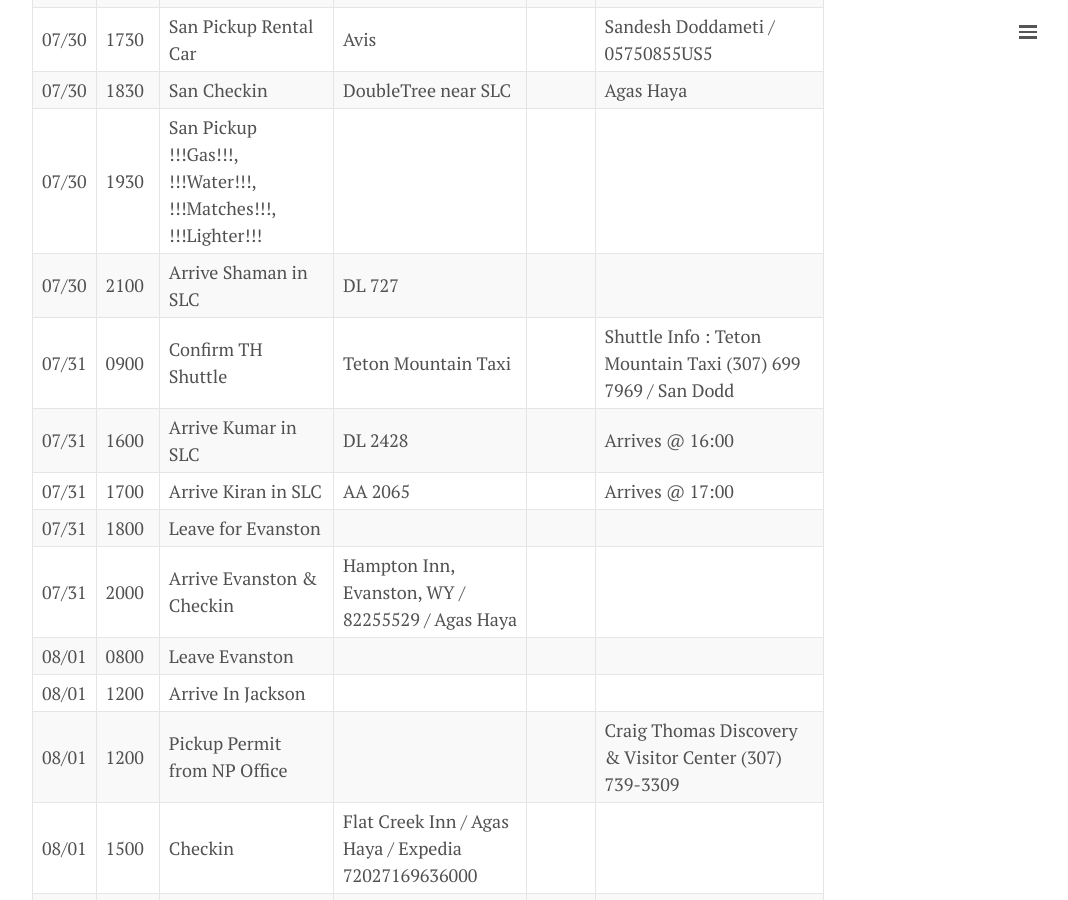
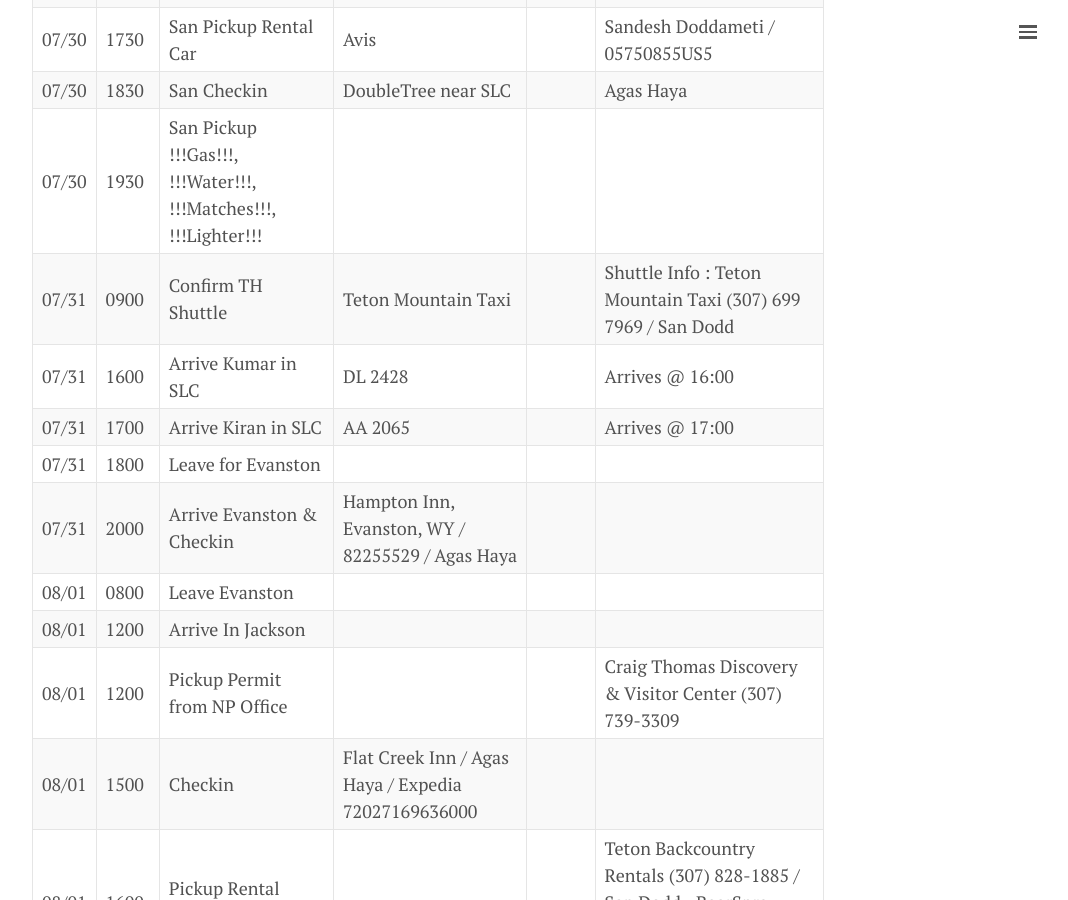
Before and after one commit to sectorzero/sectorzero.github.io, a Jekyll site: the page built from temp/bpack2021.md, in a window 1280 px wide and 900 px high, scrolled down 2248 px. Shown: the whole window, without its empty margins (212-1280 px from the left). Built offline with Jekyll 4.4.1, drawn with Linux system fonts in a browser that asks for light colours.

Commit message:
updated backpack 2021

```diff
--- a/temp/bpack2021.md
+++ b/temp/bpack2021.md
@@ -80,7 +80,6 @@
 | 07/30 | 1730 | San Pickup Rental Car  | Avis | | Sandesh Doddameti / 05750855US5
 | 07/30 | 1830 | San Checkin  | DoubleTree near SLC | | Agas Haya
 | 07/30 | 1930 | San Pickup !!!Gas!!!, !!!Water!!!, !!!Matches!!!, !!!Lighter!!! | | |
-| 07/30 | 2100 | Arrive Shaman in SLC  | DL 727 | |
 | 07/31 | 0900 | Confirm TH Shuttle  | Teton Mountain Taxi  | | Shuttle Info : Teton Mountain Taxi (307) 699 7969 / San Dodd
 | 07/31 | 1600 | Arrive Kumar in SLC  | DL 2428 | | Arrives @ 16:00
 | 07/31 | 1700 | Arrive Kiran in SLC  | AA 2065 | | Arrives @ 17:00
```
